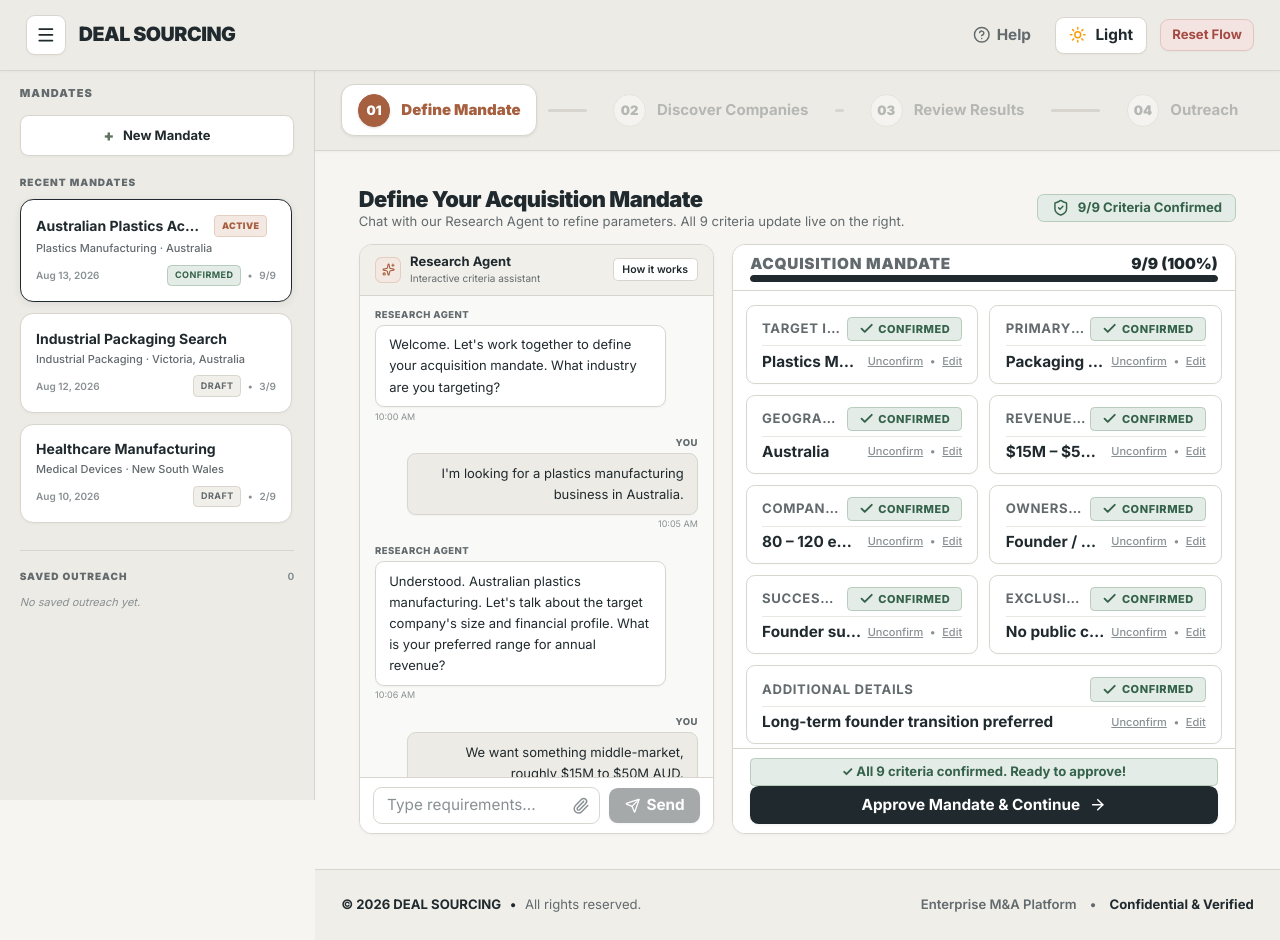
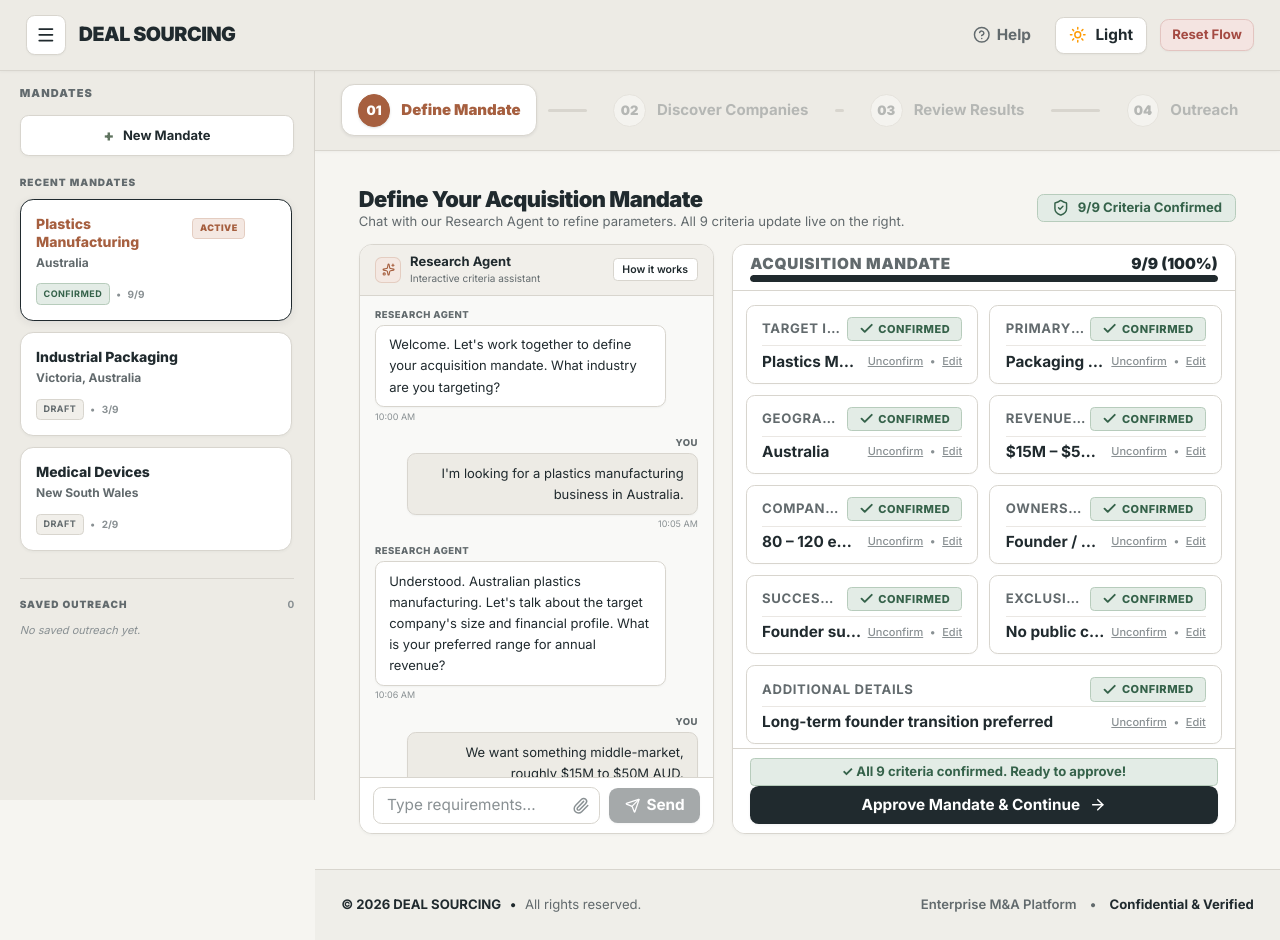
Before and after one commit to bhavyaa-1001/Deal-Sourcing, a React (Vite) app: page /mandate in a window 1280 px wide. Built offline with nearby package versions, Linux system fonts and the light colour scheme.

Commit message:
Improve sidebar mandate cards: show Industry + Geography as main heading, remove date

```diff
--- a/src/components/layout/AppLayout.tsx
+++ b/src/components/layout/AppLayout.tsx
@@ -99,12 +99,6 @@ const SidebarContent: React.FC<SidebarContentProps> = ({
       <div className="flex flex-col gap-2.5 pr-0.5">
         {mandates.map((m) => {
           const isActive = m.id === activeId;
-          const dateStr = new Date(m.createdAt).toLocaleDateString([], {
-            month: 'short',
-            day: 'numeric',
-            year: 'numeric'
-          });
-
           const confirmedCount = Object.values(m.confirmedCriteria).filter(Boolean).length;
 
           return (
@@ -122,27 +116,27 @@ const SidebarContent: React.FC<SidebarContentProps> = ({
                 onClick={() => handleSelect(m.id)}
                 className="flex-1 cursor-pointer"
               >
-                <div className="flex justify-between items-center gap-2 pr-2">
-                  <span className={`font-bold text-[14px] leading-tight block truncate text-[#202A2E] dark:text-[#F1F5F9] ${isActive ? 'font-black' : ''}`}>
-                    {m.title}
+                {/* Primary heading: Industry + Geography */}
+                <div className="flex justify-between items-start gap-2 pr-7">
+                  <div className="min-w-0">
+                    <span className={`font-extrabold text-[14px] leading-tight block text-[#202A2E] dark:text-[#F1F5F9] ${isActive ? 'text-[#A65F3F] dark:text-[#E0D77F]' : ''}`}>
+                      {m.criteria.targetIndustry || 'Unspecified Industry'}
                     </span>
+                    {m.criteria.geography && m.criteria.geography !== 'Not specified' && (
+                      <span className="text-[12px] font-bold text-[#626A6D] dark:text-[#9AA9B8] block mt-0.5">
+                        {m.criteria.geography}
+                      </span>
+                    )}
+                  </div>
                   {isActive && (
-                    <span className="text-[9px] px-1.5 py-0.5 rounded bg-[#F4E8E2] dark:bg-[#3A3520] text-[#A65F3F] dark:text-[#D5C76E] border border-[#A65F3F]/20 dark:border-[#625A2F] font-black uppercase tracking-wider shrink-0">
+                    <span className="text-[9px] px-1.5 py-0.5 rounded bg-[#F4E8E2] dark:bg-[#3A3520] text-[#A65F3F] dark:text-[#D5C76E] border border-[#A65F3F]/20 dark:border-[#625A2F] font-black uppercase tracking-wider shrink-0 mt-0.5">
                       Active
                     </span>
                   )}
                 </div>
 
-                <div className="text-[11px] text-[#626A6D] dark:text-[#9AA9B8] mt-1 leading-snug pr-2 font-medium">
-                  <span>{m.criteria.targetIndustry || 'Unspecified Industry'}</span>
-                  {m.criteria.geography && m.criteria.geography !== 'Not specified' && (
-                    <span> · {m.criteria.geography}</span>
-                  )}
-                </div>
-
-                <div className="flex justify-between items-center text-[10px] text-[#899093] dark:text-[#9AA9B8] mt-2 font-semibold">
-                  <span>{dateStr}</span>
-                  <div className="flex items-center gap-1.5">
+                {/* Footer: Status badge + criteria count */}
+                <div className="flex items-center gap-1.5 mt-2.5">
                   <span className={`text-[9px] px-1.5 py-0.5 rounded font-bold uppercase tracking-wider border shrink-0
                     ${m.status === 'Approved' || m.status === 'Confirmed'
                       ? 'border-[#B7CCBC] bg-[#E3ECE6] text-[#35624A] dark:bg-[#173529] dark:text-[#8FBEA1] dark:border-[#39634D]'
@@ -151,9 +145,8 @@ const SidebarContent: React.FC<SidebarContentProps> = ({
                   `}>
                     {m.status === 'Approved' || m.status === 'Confirmed' ? 'Confirmed' : 'Draft'}
                   </span>
-                    <span>•</span>
-                    <span>{confirmedCount}/9</span>
-                  </div>
+                  <span className="text-[10px] font-bold text-[#899093] dark:text-[#9AA9B8]">•</span>
+                  <span className="text-[10px] font-bold text-[#899093] dark:text-[#9AA9B8]">{confirmedCount}/9</span>
                 </div>
               </div>
 
```
Lines whose indentation alone changed are shown as unchanged.
